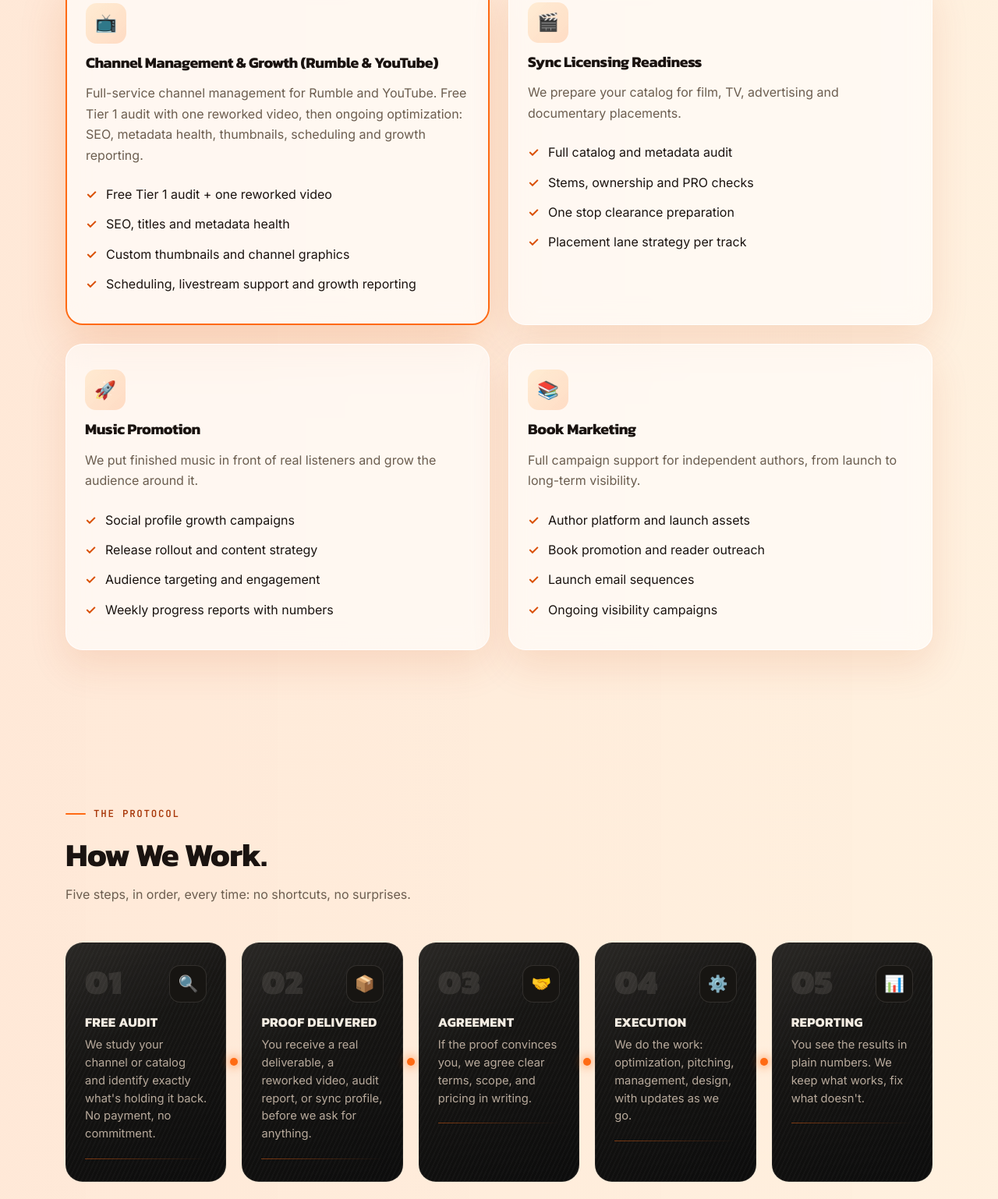
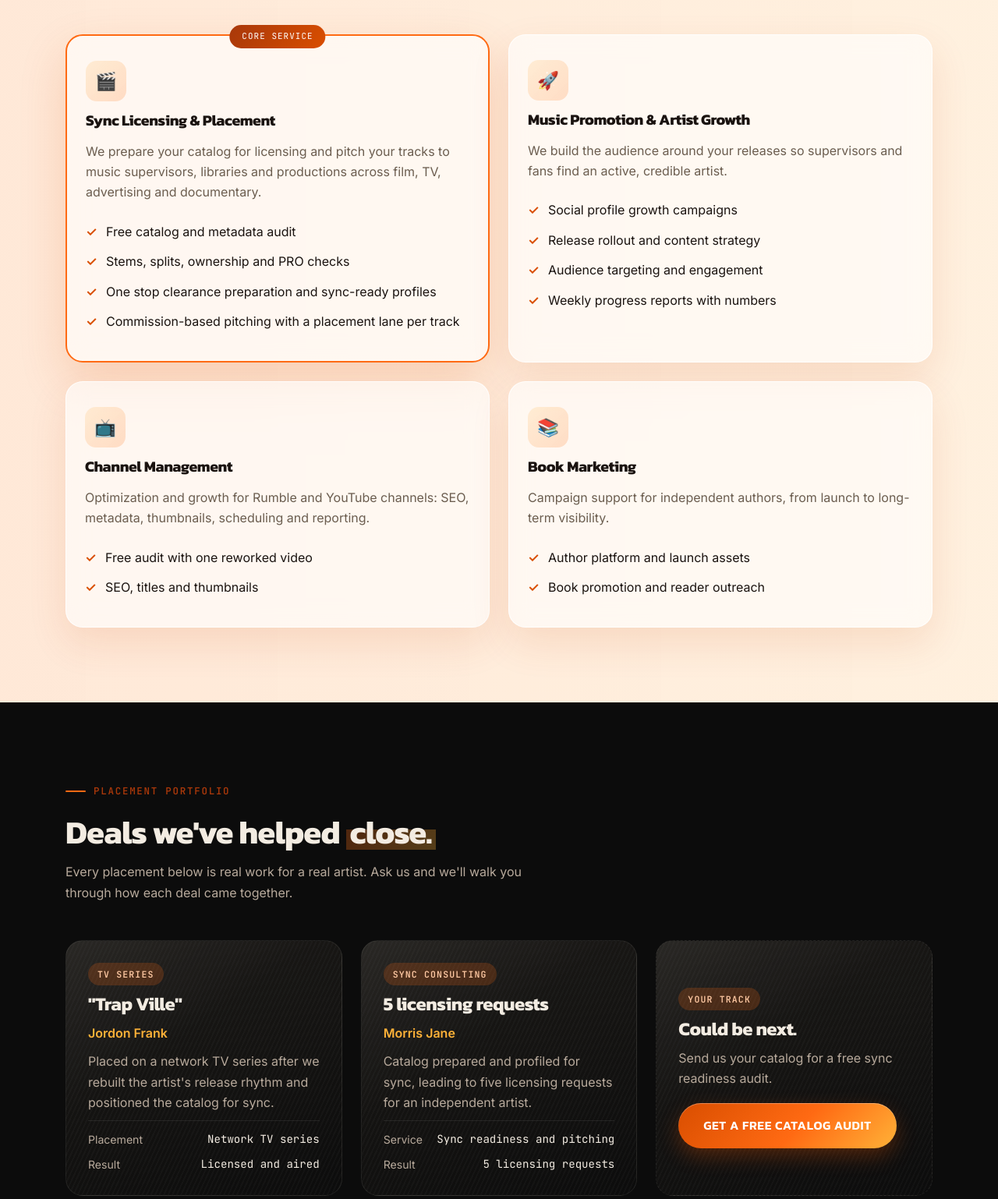
Before and after one commit to supremoh81-ship-it/SUPREMEHORPSY-WEBSITE, a plain HTML site: page index.html in a window 1280 px wide. Shown: the part 1224-2762 px from the top of the page at 78% size. Drawn offline with Linux system fonts and the light colour scheme.

Commit message:
Reposition homepage around music sync licensing and placements
- Title, meta, Open Graph and JSON-LD now lead with sync licensing and placement
- Hero rewritten: new headline, lede, CTAs (free catalog audit / see placements) and sync-focused metrics
- Services reordered: Sync Licensing & Placement is the featured core service; channel management and book marketing slimmed down
- New Placement Portfolio section (#placements) with Trap Ville / Jordon Frank and Morris Jane cards, plus a CTA card; nav link added
- Packages, protocol and contact copy refocused on catalogs; Sync Licensing is now the first and pre-selected contact option

```diff
--- a/index.html
+++ b/index.html
@@ -3,8 +3,8 @@
 <head>
 <meta charset="UTF-8">
 <meta name="viewport" content="width=device-width, initial-scale=1.0">
-<title>SUPREMEHORPSY | Rumble &amp; YouTube Channel Management and Growth</title>
-<meta name="description" content="SUPREMEHORPSY manages and grows Rumble and YouTube channels with proof first: free audits, SEO, thumbnails and reporting, plus sync licensing, music promotion and book marketing.">
+<title>SUPREMEHORPSY | Music Sync Licensing &amp; Placement for Independent Artists</title>
+<meta name="description" content="SUPREMEHORPSY gets independent artists' music licensed and placed in film, TV, advertising and documentaries. Free catalog audit, sync-ready profiles and commission-based pitching, with real placements as proof.">
 <link rel="canonical" href="https://supremehorpsy-website.vercel.app/">
 <meta name="theme-color" content="#0C0C0C">
 <link rel="icon" type="image/png" href="assets/logo.png">
@@ -12,13 +12,13 @@
 
 <meta property="og:type" content="website">
 <meta property="og:site_name" content="SUPREMEHORPSY">
-<meta property="og:title" content="SUPREMEHORPSY | Rumble &amp; YouTube Channel Management and Growth">
-<meta property="og:description" content="We grow channels on Rumble &amp; YouTube with proof first, promises second. Channel audits, SEO, thumbnails and growth reporting, plus sync licensing, music promotion and book marketing.">
+<meta property="og:title" content="SUPREMEHORPSY | Music Sync Licensing &amp; Placement for Independent Artists">
+<meta property="og:description" content="We get independent music placed in film, TV, ads and documentaries, with proof first and promises second. Catalog audits, sync-ready profiles and placement pitching.">
 <meta property="og:image" content="https://supremehorpsy-website.vercel.app/assets/brand-supremoh.jpg">
 <meta property="og:url" content="https://supremehorpsy-website.vercel.app/">
 <meta name="twitter:card" content="summary_large_image">
-<meta name="twitter:title" content="SUPREMEHORPSY | Rumble &amp; YouTube Channel Management and Growth">
-<meta name="twitter:description" content="We grow channels on Rumble &amp; YouTube with proof first, promises second. Channel audits, SEO, thumbnails and growth reporting, plus sync licensing, music promotion and book marketing.">
+<meta name="twitter:title" content="SUPREMEHORPSY | Music Sync Licensing &amp; Placement for Independent Artists">
+<meta name="twitter:description" content="We get independent music placed in film, TV, ads and documentaries, with proof first and promises second. Catalog audits, sync-ready profiles and placement pitching.">
 <meta name="twitter:image" content="https://supremehorpsy-website.vercel.app/assets/brand-supremoh.jpg">
 
 <link rel="preconnect" href="https://fonts.googleapis.com">
@@ -30,7 +30,7 @@
   "@context": "https://schema.org",
   "@type": "Organization",
   "name": "SUPREMEHORPSY",
-  "description": "Rumble and YouTube channel management and growth, plus sync licensing, music promotion and book marketing. Proof first, promises second.",
+  "description": "Music sync licensing and placement for independent artists: catalog audits, sync-ready profiles and pitching to film, TV, advertising and documentary. Also music promotion, channel management and book marketing. Proof first, promises second.",
   "url": "https://supremehorpsy-website.vercel.app",
   "logo": "https://supremehorpsy-website.vercel.app/assets/logo.png",
   "founder": { "@type": "Person", "name": "Supremoh" },
@@ -681,7 +681,7 @@ footer{padding:56px 0 32px;border-top:1px solid rgba(255,178,56,.14);margin-top:
   .services-grid,.team-grid,.values-grid,.metric-rail{grid-template-columns:1fr}
   .testimonial-marquee .quote{width:300px}
   .foot-grid{grid-template-columns:1fr}
-  /* Smaller floor at narrow widths — headline now carries two nowrap units ("Rumble &amp; YouTube"
+  /* Smaller floor at narrow widths — headline now carries two nowrap units ("placed on screen"
      and "promises second."); 1.6rem avoids both overflow and an orphaned "on" on its own line */
   .hero h1{font-size:clamp(1.6rem,4.4vw,2.3rem)}
   .nav-links{
@@ -693,6 +693,27 @@ footer{padding:56px 0 32px;border-top:1px solid rgba(255,178,56,.14);margin-top:
   .menu-btn{display:block}
   .hero{padding:40px 0 32px}
 }
+
+/* ---------- placement portfolio ---------- */
+#placements{background:var(--dark-bg);color:var(--mist)}
+#placements .section-title{color:var(--mist)}
+#placements .section-sub{color:var(--mist-dim)}
+.placement-grid{display:grid;grid-template-columns:repeat(3,1fr);gap:24px;margin-top:40px}
+.placement-card{display:flex;flex-direction:column;gap:10px;padding:28px;text-decoration:none}
+.placement-type{
+  position:relative;align-self:flex-start;font-family:'JetBrains Mono',monospace;font-size:.72rem;font-weight:600;
+  letter-spacing:.1em;text-transform:uppercase;color:#FFC9A3;background:rgba(255,106,19,.2);padding:5px 12px;border-radius:999px;
+}
+.placement-card h3{font-size:1.5rem}
+.placement-artist{position:relative;font-weight:600;color:var(--sky)}
+.placement-meta{position:relative;margin-top:auto;display:grid;gap:8px;padding-top:12px;border-top:1px solid rgba(255,255,255,.08)}
+.placement-meta div{display:flex;justify-content:space-between;gap:12px;font-size:.88rem}
+.placement-meta dt{color:var(--mist-dim)}
+.placement-meta dd{color:var(--mist);font-family:'JetBrains Mono',monospace;text-align:right}
+.placement-cta{justify-content:center;border-style:dashed}
+.placement-cta .btn{position:relative;align-self:flex-start;margin-top:8px}
+@media (max-width:960px){.placement-grid{grid-template-columns:1fr 1fr}}
+@media (max-width:640px){.placement-grid{grid-template-columns:1fr}}
 </style>
 </head>
 <body>
@@ -717,6 +738,7 @@ footer{padding:56px 0 32px;border-top:1px solid rgba(255,178,56,.14);margin-top:
     <button class="menu-btn" aria-label="Open menu" aria-expanded="false" aria-controls="navlinks" onclick="const l=document.getElementById('navlinks');l.classList.toggle('open');this.setAttribute('aria-expanded', l.classList.contains('open'))">☰</button>
     <ul class="nav-links" id="navlinks">
       <li><a href="#services">Services</a></li>
+      <li><a href="#placements">Placements</a></li>
       <li><a href="#team">Team</a></li>
       <li><a href="#proof">Proof</a></li>
       <li><a href="#packages">Packages</a></li>
@@ -735,12 +757,12 @@ footer{padding:56px 0 32px;border-top:1px solid rgba(255,178,56,.14);margin-top:
   <div class="wrap">
     <div class="hero-grid">
       <div class="hero-copy">
-        <span class="eyebrow">Rumble &amp; YouTube Channel Management · Music Promotion · Sync Licensing</span>
-        <h1 class="hero-heading">We grow channels on <span style="white-space:nowrap">Rumble &amp; YouTube</span> with <span class="hl v">proof first</span>, <span style="white-space:nowrap">promises second.</span></h1>
-        <p class="lede">Channel audits, content optimization, thumbnails, SEO and full management for creators, ministries and brands. We show you results before we ask for payment.</p>
+        <span class="eyebrow">Music Sync Licensing · Film, TV &amp; Ad Placements · Artist Development</span>
+        <h1 class="hero-heading">We get your music <span style="white-space:nowrap">placed on screen</span> with <span class="hl v">proof first</span>, <span style="white-space:nowrap">promises second.</span></h1>
+        <p class="lede">Sync licensing and placement for independent artists and producers. We audit your catalog, make it clearance ready, and pitch your tracks to film, TV, advertising and documentary. Real placements, not promises.</p>
         <div class="hero-ctas">
-          <a class="btn btn-primary btn-pulse" href="#contact">Get a Free Channel Audit</a>
-          <a class="btn btn-ghost" href="#proof">See the Receipts</a>
+          <a class="btn btn-primary btn-pulse" href="#contact">Get a Free Catalog Audit</a>
+          <a class="btn btn-ghost" href="#placements">See Our Placements</a>
         </div>
       </div>
       <div class="hero-portrait">
@@ -750,9 +772,9 @@ footer{padding:56px 0 32px;border-top:1px solid rgba(255,178,56,.14);margin-top:
       </div>
     </div>
     <div class="metric-rail">
-      <div class="metric glass reveal"><div class="num"><span class="count" data-target="21.2" data-decimals="1">21.2</span><span class="suffix">K</span></div><div class="lab">Followers on a managed Rumble channel</div></div>
-      <div class="metric glass reveal"><div class="num"><span class="count" data-target="4.4" data-decimals="1">4.4</span><span class="suffix">K</span> → <span class="count" data-target="11" data-decimals="0">11</span><span class="suffix">K</span></div><div class="lab">Instagram growth for one artist client</div></div>
-      <div class="metric glass reveal"><div class="num">TV Placement</div><div class="lab">Client track placed on a network series</div></div>
+      <div class="metric glass reveal"><div class="num">TV Placement</div><div class="lab">"Trap Ville" placed on a network TV series</div></div>
+      <div class="metric glass reveal"><div class="num"><span class="count" data-target="5" data-decimals="0">5</span></div><div class="lab">Licensing requests for one sync client</div></div>
+      <div class="metric glass reveal"><div class="num"><span class="count" data-target="4.4" data-decimals="1">4.4</span><span class="suffix">K</span> → <span class="count" data-target="11" data-decimals="0">11</span><span class="suffix">K</span></div><div class="lab">Audience growth for a placed artist</div></div>
     </div>
   </div>
 </header>
@@ -761,36 +783,25 @@ footer{padding:56px 0 32px;border-top:1px solid rgba(255,178,56,.14);margin-top:
 <section id="services">
   <div class="wrap">
     <span class="eyebrow">What We Do</span>
-    <h2 class="section-title">Three service lines. <span class="hl">One standard:</span> results you can verify.</h2>
-    <p class="section-sub">Music promotion and sync licensing sit at the heart of what we do, backed by hands on channel and book marketing for creators who publish beyond music.</p>
+    <h2 class="section-title">Sync licensing first. <span class="hl">One standard:</span> placements you can verify.</h2>
+    <p class="section-sub">Getting independent music licensed and placed is our core work. Promotion, channel management and book marketing support the artists and creators we work with.</p>
     <div class="services-grid">
       <div class="service-card featured glass reveal">
-        <span class="flag">Most Popular</span>
-        <div class="service-icon" aria-hidden="true">📺</div>
-        <h3>Channel Management &amp; Growth (Rumble &amp; YouTube)</h3>
-        <p>Full-service channel management for Rumble and YouTube. Free Tier 1 audit with one reworked video, then ongoing optimization: SEO, metadata health, thumbnails, scheduling and growth reporting.</p>
+        <span class="flag">Core Service</span>
+        <div class="service-icon" aria-hidden="true">🎬</div>
+        <h3>Sync Licensing &amp; Placement</h3>
+        <p>We prepare your catalog for licensing and pitch your tracks to music supervisors, libraries and productions across film, TV, advertising and documentary.</p>
         <ul>
-          <li>Free Tier 1 audit + one reworked video</li>
-          <li>SEO, titles and metadata health</li>
-          <li>Custom thumbnails and channel graphics</li>
-          <li>Scheduling, livestream support and growth reporting</li>
-        </ul>
-      </div>
-      <div class="service-card glass reveal">
-        <div class="service-icon" aria-hidden="true">🎬</div>
-        <h3>Sync Licensing Readiness</h3>
-        <p>We prepare your catalog for film, TV, advertising and documentary placements.</p>
-        <ul>
-          <li>Full catalog and metadata audit</li>
-          <li>Stems, ownership and PRO checks</li>
-          <li>One stop clearance preparation</li>
-          <li>Placement lane strategy per track</li>
+          <li>Free catalog and metadata audit</li>
+          <li>Stems, splits, ownership and PRO checks</li>
+          <li>One stop clearance preparation and sync-ready profiles</li>
+          <li>Commission-based pitching with a placement lane per track</li>
         </ul>
       </div>
       <div class="service-card glass reveal">
         <div class="service-icon" aria-hidden="true">🚀</div>
-        <h3>Music Promotion</h3>
-        <p>We put finished music in front of real listeners and grow the audience around it.</p>
+        <h3>Music Promotion &amp; Artist Growth</h3>
+        <p>We build the audience around your releases so supervisors and fans find an active, credible artist.</p>
         <ul>
           <li>Social profile growth campaigns</li>
           <li>Release rollout and content strategy</li>
@@ -799,16 +810,65 @@ footer{padding:56px 0 32px;border-top:1px solid rgba(255,178,56,.14);margin-top:
         </ul>
       </div>
       <div class="service-card glass reveal">
+        <div class="service-icon" aria-hidden="true">📺</div>
+        <h3>Channel Management</h3>
+        <p>Optimization and growth for Rumble and YouTube channels: SEO, metadata, thumbnails, scheduling and reporting.</p>
+        <ul>
+          <li>Free audit with one reworked video</li>
+          <li>SEO, titles and thumbnails</li>
+        </ul>
+      </div>
+      <div class="service-card glass reveal">
         <div class="service-icon" aria-hidden="true">📚</div>
         <h3>Book Marketing</h3>
-        <p>Full campaign support for independent authors, from launch to long-term visibility.</p>
+        <p>Campaign support for independent authors, from launch to long-term visibility.</p>
         <ul>
           <li>Author platform and launch assets</li>
           <li>Book promotion and reader outreach</li>
-          <li>Launch email sequences</li>
-          <li>Ongoing visibility campaigns</li>
         </ul>
       </div>
+    </div>
+  </div>
+</section>
+
+<!-- ================= PLACEMENTS PORTFOLIO =================
+     To add a placement: copy one <article class="placement-card"> block below and
+     fill in the artist, track, where it was placed, deal type and year. -->
+<section id="placements">
+  <div class="wrap">
+    <span class="eyebrow">Placement Portfolio</span>
+    <h2 class="section-title">Deals we've helped <span class="hl">close.</span></h2>
+    <p class="section-sub">Every placement below is real work for a real artist. Ask us and we'll walk you through how each deal came together.</p>
+    <div class="placement-grid">
+      <article class="placement-card metal-card reveal">
+        <div class="hover-glow" aria-hidden="true"></div>
+        <span class="placement-type">TV Series</span>
+        <h3>"Trap Ville"</h3>
+        <div class="placement-artist">Jordon Frank</div>
+        <p>Placed on a network TV series after we rebuilt the artist's release rhythm and positioned the catalog for sync.</p>
+        <dl class="placement-meta">
+          <div><dt>Placement</dt><dd>Network TV series</dd></div>
+          <div><dt>Result</dt><dd>Licensed and aired</dd></div>
+        </dl>
+      </article>
+      <article class="placement-card metal-card reveal">
+        <div class="hover-glow" aria-hidden="true"></div>
+        <span class="placement-type">Sync Consulting</span>
+        <h3>5 licensing requests</h3>
+        <div class="placement-artist">Morris Jane</div>
+        <p>Catalog prepared and profiled for sync, leading to five licensing requests for an independent artist.</p>
+        <dl class="placement-meta">
+          <div><dt>Service</dt><dd>Sync readiness and pitching</dd></div>
+          <div><dt>Result</dt><dd>5 licensing requests</dd></div>
+        </dl>
+      </article>
+      <a class="placement-card placement-cta metal-card reveal" href="#contact">
+        <div class="hover-glow" aria-hidden="true"></div>
+        <span class="placement-type">Your Track</span>
+        <h3>Could be next.</h3>
+        <p>Send us your catalog for a free sync readiness audit.</p>
+        <span class="btn btn-primary">Get a Free Catalog Audit</span>
+      </a>
     </div>
   </div>
 </section>
@@ -827,7 +887,7 @@ footer{padding:56px 0 32px;border-top:1px solid rgba(255,178,56,.14);margin-top:
           <div class="icon-badge" aria-hidden="true">🔍</div>
         </div>
         <h3>Free Audit</h3>
-        <p>We study your channel or catalog and identify exactly what's holding it back. No payment, no commitment.</p>
+        <p>We study your catalog (or channel) and identify exactly what's holding it back from getting licensed. No payment, no commitment.</p>
         <span class="card-underline" aria-hidden="true"></span>
       </div>
       <span class="protocol-dot" aria-hidden="true"></span>
@@ -939,7 +999,7 @@ footer{padding:56px 0 32px;border-top:1px solid rgba(255,178,56,.14);margin-top:
         </div>
       </div>
       <div class="case-body reveal">
-        <span class="tag">Music Promotion</span>
+        <span class="tag">Sync Placement · Music Promotion</span>
         <h3>Jordon Frank: from 4.4K to 11K followers, then a TV placement</h3>
         <p>A working artist with strong material and a quiet profile. We rebuilt the content rhythm, pushed the right releases to the right audiences, and the catalog started opening doors.</p>
         <div class="result-line">Instagram audience grew from 4,402 to 11,000 followers</div>
@@ -1120,7 +1180,7 @@ footer{padding:56px 0 32px;border-top:1px solid rgba(255,178,56,.14);margin-top:
         <h3>Proof of Work</h3>
         <div class="price">Free <small>· fixed scope · 3 to 4 days</small></div>
         <ul>
-          <li>Full audit of your channel, catalog or book presence</li>
+          <li>Full sync readiness audit of your catalog (channels and books too)</li>
           <li>One complete rework sample (one video, one track profile, or one campaign asset)</li>
           <li>Written recommendations you keep either way</li>
           <li>No card, no commitment</li>
@@ -1132,10 +1192,10 @@ footer{padding:56px 0 32px;border-top:1px solid rgba(255,178,56,.14);margin-top:
         <h3>Launch</h3>
         <div class="price">Custom <small>· per project quote</small></div>
         <ul>
-          <li>Full implementation of the audit recommendations</li>
-          <li>SEO, metadata and graphics across your catalog or channel</li>
-          <li>Release or campaign rollout with weekly reports</li>
           <li>Sync licensing profiles for placement ready tracks</li>
+          <li>Metadata, stems and clearance prep across your catalog</li>
+          <li>Pitching to supervisors, libraries and productions</li>
+          <li>Weekly reports on pitches and responses</li>
         </ul>
         <a class="btn btn-primary" href="#contact">Request a Quote</a>
       </div>
@@ -1194,8 +1254,8 @@ footer{padding:56px 0 32px;border-top:1px solid rgba(255,178,56,.14);margin-top:
   <div class="wrap">
     <div class="cta-panel glass reveal">
       <span class="eyebrow">Start Here</span>
-      <h2>Ready to see what we'd do with <span class="hl v">your project?</span></h2>
-      <p>Send us your channel, catalog or book. Within a few days you'll have a free audit and one finished sample in your hands. Then you decide.</p>
+      <h2>Ready to get your music <span class="hl v">placed?</span></h2>
+      <p>Send us your catalog. Within a few days you'll have a free sync readiness audit and a placement plan for your strongest tracks. Then you decide.</p>
       <div class="cta-actions">
         <a class="btn btn-primary btn-pulse" href="mailto:horpsymediagroup@gmail.com?subject=SUPREMEHORPSY%20Inquiry">Email the Team</a>
         <a class="btn btn-ghost-dark" href="https://t.me/supremehorpsy">Message Us on Telegram</a>
@@ -1222,9 +1282,9 @@ footer{padding:56px 0 32px;border-top:1px solid rgba(255,178,56,.14);margin-top:
         <div class="af-step" data-step="2">
           <label id="af-project-label">What kind of project is this?</label>
           <div class="af-choices" role="group" aria-labelledby="af-project-label">
-            <button type="button" class="af-choice" data-value="Channel Management">Channel Management</button>
             <button type="button" class="af-choice" data-value="Sync Licensing">Sync Licensing</button>
             <button type="button" class="af-choice" data-value="Music Promotion">Music Promotion</button>
+            <button type="button" class="af-choice" data-value="Channel Management">Channel Management</button>
             <button type="button" class="af-choice" data-value="Book Marketing">Book Marketing</button>
           </div>
           <p class="af-choice-desc" id="afChoiceDesc" aria-live="polite"></p>
@@ -1837,7 +1897,7 @@ if (afForm) {
       }
     });
   });
-  // Channel Management leads the site's positioning — pre-select it so its
+  // Sync Licensing leads the site's positioning (first choice) — pre-select it so its
   // description shows by default instead of the empty "select one" state.
   if (allChoices.length) allChoices[0].click();
 
```
